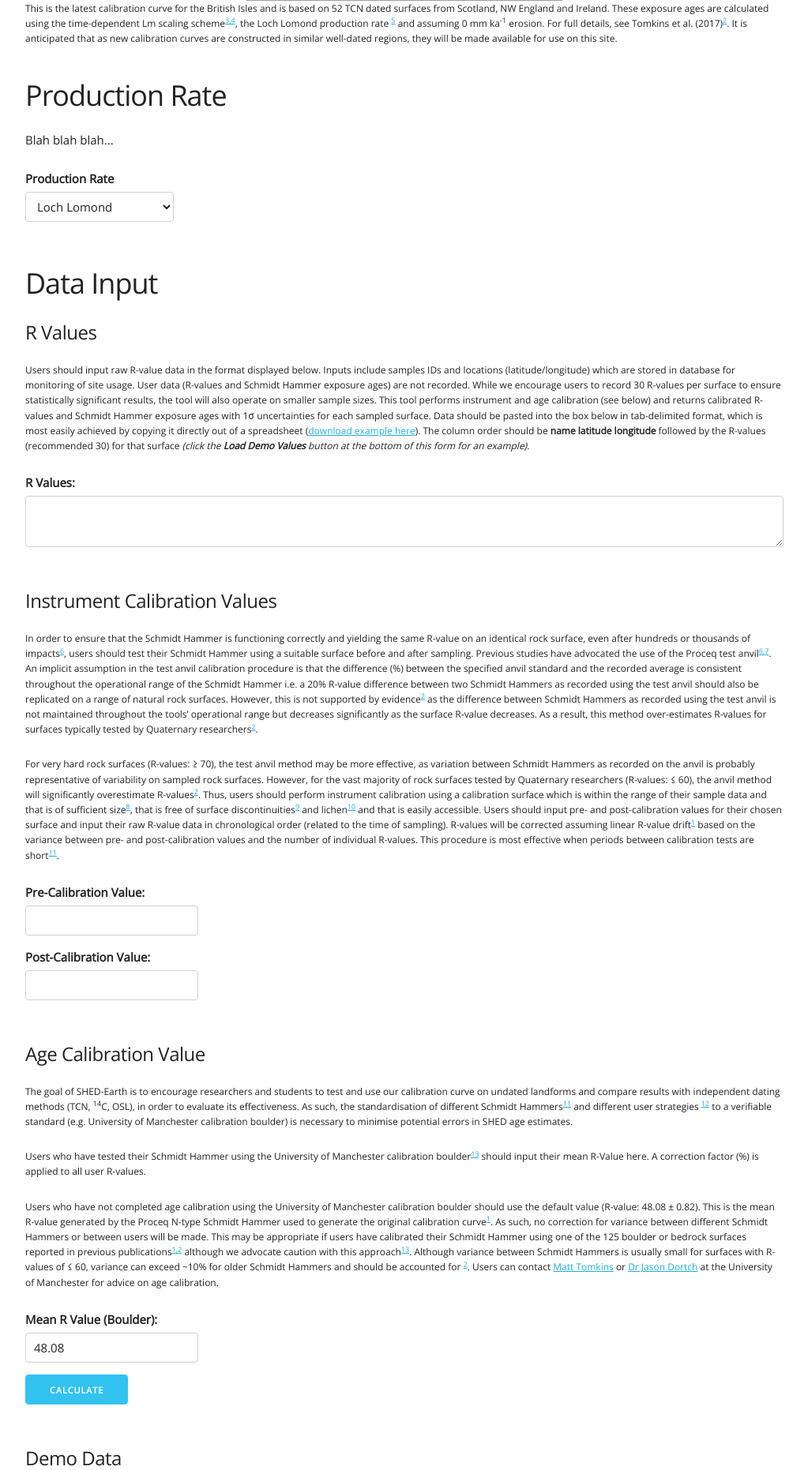
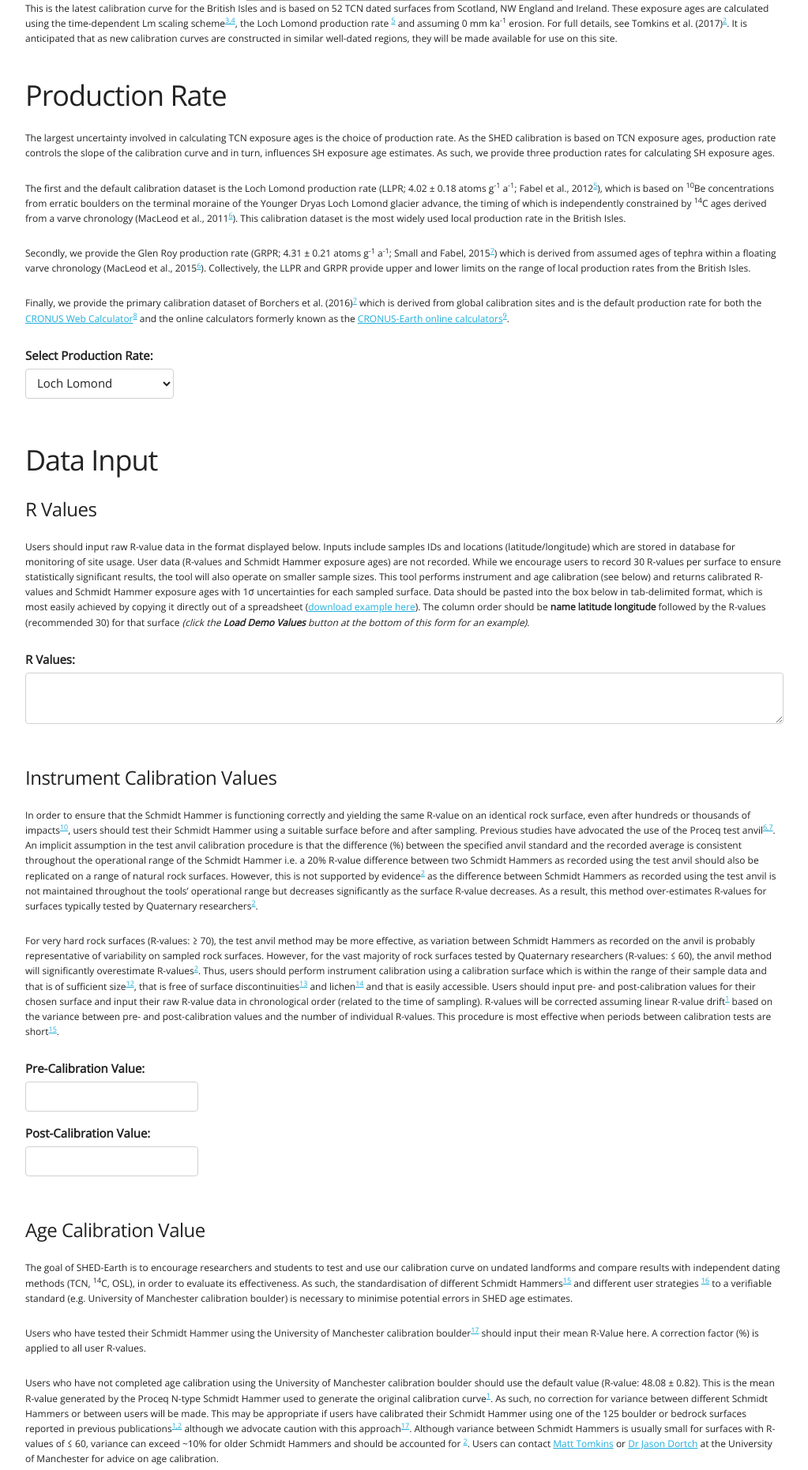
Before and after one commit to jonnyhuck/shed-earth, a Django app: page /shedcalc/ in a window 1280 px wide. Shown: the part 790-2652 px from the top of the page at 79% size, without its empty margins (128-1151 px from the left). Run offline with Django 3.2, Linux system fonts and the light colour scheme; grey boxes are pictures that could not be loaded.

Commit message:
added prod rate references etc, improved ref links

```diff
--- a/shedcalc/templates/shedcalc/index.html
+++ b/shedcalc/templates/shedcalc/index.html
@@ -115,7 +115,7 @@
 		This can be used to constrain the timing of past events, which permits a better
 		understanding of the links between climate and landscape evolution.</p>
 
-		<p>The approach is based upon a study by Tomkins et al. (2016)<sup><a href="#References">1</a></sup>,
+		<p>The approach is based upon a study by Tomkins et al. (2016)<sup><a href="#1">1</a></sup>,
 		in which a statistically significant relationship was observed between the exposure ages
 		<em>(derived from terrestrial cosmogenic nuclide dating)</em>, and Schmidt Hammer rebound
 		values (R-values) of 25 granitic surfaces from NW England and Scotland. These data indicate
@@ -125,7 +125,7 @@
 		to ages derived from terrestrial cosmogenic nuclide dating, but without the significant
 		expense that goes along with the use of such techniques, making it useful for researchers
 		and students alike. This dataset has recently been updated with 29 additional exposure ages from
-		across Scotland and Ireland<sup><a href="#References">2</a></sup> and is now applicable over
+		across Scotland and Ireland<sup><a href="#2">2</a></sup> and is now applicable over
 		the timescale 0.8 - 23.8 thousand years ago, almost the entirety of British-Irish Ice Sheet
 		retreat from its maximum extent.</p>
 
@@ -134,19 +134,41 @@
 
 		<small><p>This is the latest calibration curve for the British Isles and is based on 52
 		TCN dated surfaces from Scotland, NW England and Ireland.  These exposure ages are calculated using the time-dependent
-		Lm scaling scheme<sup><a href="#References">3,4</a></sup>, the Loch Lomond production rate
-		<sup><a href="#References">5</a></sup> and assuming 0 mm ka<sup>-1</sup> erosion. For full
-		details, see Tomkins et al. (2017)<sup><a href="#References">2</a></sup>. It is anticipated that as
+		Lm scaling scheme<sup><a href="#3">3,4</a></sup>, the Loch Lomond production rate
+		<sup><a href="#5">5</a></sup> and assuming 0 mm ka<sup>-1</sup> erosion. For full
+		details, see Tomkins et al. (2017)<sup><a href="#2">2</a></sup>. It is anticipated that as
 		new calibration curves are constructed in similar well-dated regions, they will be made
 		available for use on this site.</p></small>
 
 		<form action="{% url 'shedcalc:results' %}" method="post" onsubmit="return validateForm()">
 
 			<h3>Production Rate</h3>
-			<p>Blah blah blah...</p>
-			<label for='prodrate'>Production Rate</label>
+			<small><p>The largest uncertainty involved in calculating TCN exposure ages is
+			the choice of production rate. As the SHED calibration is based on TCN exposure ages,
+			production rate controls the slope of the calibration curve and in turn, influences SH
+			exposure age estimates. As such, we provide three production rates for calculating SH
+			exposure ages.</p>
+
+			<p>The first and the default calibration dataset is the Loch Lomond production
+			rate (LLPR; 4.02 ± 0.18 atoms g<sup>-1</sup> a<sup>-1</sup>; Fabel et al., 2012<sup><a href="#5">5</a></sup>),
+			which is based on <sup>10</sup>Be concentrations from erratic boulders on the terminal moraine of the Younger Dryas
+			Loch Lomond glacier advance, the timing of which is independently constrained by <sup>14</sup>C
+			ages derived from a varve chronology (MacLeod et al., 2011<sup><a href="#6">6</a></sup>). This calibration dataset
+			is the most widely used local production rate in the British Isles.</p>
+
+			<p>Secondly, we provide the Glen Roy production rate (GRPR; 4.31 ± 0.21 atoms g<sup>-1</sup> a<sup>-1</sup>;
+			Small and Fabel, 2015<sup><a href="#7">7</a></sup>) which is derived from assumed ages of tephra within a floating
+			varve chronology (MacLeod et al., 2015<sup><a href="#6">6</a></sup>). Collectively, the LLPR and GRPR provide upper
+			and lower limits on the range of local production rates from the British Isles.</p>
+
+			<p>Finally, we provide the primary calibration dataset of Borchers et al. (2016)<sup><a href="#7">7</a></sup>
+			which is derived from global calibration sites and is the default production rate
+			for both the <a href="http://cronus.cosmogenicnuclides.rocks/2.0/">CRONUS Web Calculator</a><sup><a href="#8">8</a></sup>
+			and the online calculators formerly known as the
+			<a href="http://hess.ess.washington.edu/math/">CRONUS-Earth online calculators</a><sup><a href="#9">9</a></sup>.</p></small>
+
+			<label for='prodrate'>Select Production Rate:</label>
 			<select id='prodrate' name='prodrate'>
-				<!-- NB: These values need to be reflected in views.py -->
 				<option value='0' default>Loch Lomond</option>
 				<option value='1'>Glen Roy</option>
 				<option value='2'>CRONUS-calc default</option>
@@ -176,36 +198,34 @@
 			<label for='tabdata'>R Values:</label>
 			<textarea id='tabdata' name='tabdata' class='u-full-width' ></textarea><br/>
 
-
-
 			<h5>Instrument Calibration Values</h5>
 			<small><p>In order to ensure that the Schmidt Hammer is functioning correctly and
 			yielding the same R-value on an identical rock surface, even after hundreds or
-			thousands of impacts<sup><a href="#References">6</a></sup>, users should test their Schmidt Hammer using a suitable
+			thousands of impacts<sup><a href="#10">10</a></sup>, users should test their Schmidt Hammer using a suitable
 			surface before and after sampling. Previous studies have advocated the use of the Proceq
-			test anvil<sup><a href="#References">6,7</a></sup>. An implicit assumption in the test anvil calibration procedure is
+			test anvil<sup><a href="#6">6,7</a></sup>. An implicit assumption in the test anvil calibration procedure is
 			that the difference (%) between the specified anvil standard and the recorded average
 			is consistent throughout the operational range of the Schmidt Hammer i.e. a 20% R-value
 			difference between two Schmidt Hammers as recorded using the test anvil should also be
-			replicated on a range of natural rock surfaces. However, this is not supported by evidence<sup><a href="#References">2</a></sup>
+			replicated on a range of natural rock surfaces. However, this is not supported by evidence<sup><a href="#2">2</a></sup>
 			as the difference between Schmidt Hammers as recorded using the test anvil is not maintained
 			throughout the tools’ operational range but decreases significantly as the surface
 			R-value decreases. As a result, this method over-estimates R-values for surfaces typically
-			tested by Quaternary researchers<sup><a href="#References">2</a></sup>.</p>
+			tested by Quaternary researchers<sup><a href="#2">2</a></sup>.</p>
 
 			<p>For very hard rock surfaces (R-values: ≥ 70), the test
 			anvil method may be more effective, as variation between Schmidt Hammers as recorded on
 			the anvil is probably representative of variability on sampled rock surfaces. However,
 			for the vast majority of rock surfaces tested by Quaternary researchers (R-values: ≤ 60),
-			the anvil method will significantly overestimate R-values<sup><a href="#References">2</a></sup>. Thus, users should perform
+			the anvil method will significantly overestimate R-values<sup><a href="#2">2</a></sup>. Thus, users should perform
 			instrument calibration using a calibration surface which is within the range of their
-			sample data and that is of sufficient size<sup><a href="#References">8</a></sup>,
-			that is free of surface discontinuities<sup><a href="#References">9</a></sup>
-			and lichen<sup><a href="#References">10</a></sup> and that is easily accessible. Users should input pre- and post-calibration
+			sample data and that is of sufficient size<sup><a href="#12">12</a></sup>,
+			that is free of surface discontinuities<sup><a href="#13">13</a></sup>
+			and lichen<sup><a href="#14">14</a></sup> and that is easily accessible. Users should input pre- and post-calibration
 			values for their chosen surface and input their raw R-value data in chronological order
 			(related to the time of sampling). R-values will be corrected assuming linear R-value
-			drift<sup><a href="#References">1</a></sup> based on the variance between pre- and post-calibration values and the number
-			of individual R-values. This procedure is most effective when periods between calibration tests are short<sup><a href="#References">11</a></sup>.
+			drift<sup><a href="#1">1</a></sup> based on the variance between pre- and post-calibration values and the number
+			of individual R-values. This procedure is most effective when periods between calibration tests are short<sup><a href="#15">15</a></sup>.
 			</p></small>
 
 			<label for='before'>Pre-Calibration Value:</label>
@@ -218,25 +238,25 @@
 			<small><p>The goal of SHED-Earth is to encourage researchers and students to test
 			and use our calibration curve on undated landforms and compare results with independent
 			dating methods (TCN, <sup>14</sup>C, OSL), in order to evaluate its effectiveness. As such, the standardisation
-			of different Schmidt Hammers<sup><a href="#References">11</a></sup> and different user strategies
-			<sup><a href="#References">12</a></sup> to a verifiable standard (e.g. University of Manchester calibration boulder)
+			of different Schmidt Hammers<sup><a href="#15">15</a></sup> and different user strategies
+			<sup><a href="#16">16</a></sup> to a verifiable standard (e.g. University of Manchester calibration boulder)
 			is necessary to minimise potential errors in SHED age estimates.</p>
 
 			<p>Users who have tested their Schmidt Hammer using the University of Manchester
-			calibration boulder<sup><a href="#References">13</a></sup> should input their mean R-Value here. A correction factor (%)
+			calibration boulder<sup><a href="#17">17</a></sup> should input their mean R-Value here. A correction factor (%)
 			is applied to all user R-values.</p>
 
 			<p>Users who have not completed age calibration using the University of Manchester
 			calibration boulder should use the default value (R-value: 48.08 ± 0.82). This is the
 			mean R-value generated by the Proceq N-type Schmidt Hammer used to generate the original
-			calibration curve<sup><a href="#References">1</a></sup>. As such, no correction for variance between different Schmidt
+			calibration curve<sup><a href="#1">1</a></sup>. As such, no correction for variance between different Schmidt
 			Hammers or between users will be made. This may be appropriate if users have calibrated
 			their Schmidt Hammer using one of the 125 boulder or bedrock surfaces reported in
-			previous publications<sup><a href="#References">1,2</a></sup> although we advocate
-			caution with this approach<sup><a href="#References">13</a></sup>. Although
+			previous publications<sup><a href="#1">1,2</a></sup> although we advocate
+			caution with this approach<sup><a href="#17">17</a></sup>. Although
 			variance between Schmidt Hammers is usually small for surfaces with R-values of ≤ 60,
 			variance can exceed ~10% for older Schmidt Hammers and should be accounted for
-			<sup><a href="#References">2</a></sup>. Users can contact
+			<sup><a href="#2">2</a></sup>. Users can contact
 			<script type="text/javascript" language="javascript">
 				<!--
 				// Email obfuscator script 2.1 by Tim Williams, University of Arizona
@@ -306,21 +326,25 @@
 		<h5>Source Code</h5>
 		<p>The source code for this website is available on <a href="https://github.com/jonnyhuck/shed-earth">GitHub</a>.</p>
 
-		<h5 id="References">References</h5>
+		<h5>References</h5>
 		<ol>
-			<li><a href="https://doi.org/10.1016/j.quageo.2016.02.002">Tomkins, M. D., Dortch, J. M., & Hughes, P. D. (2016). Schmidt Hammer exposure dating (SHED): Establishment and implications for the retreat of the last British Ice Sheet. Quaternary Geochronology, 33, 46–60.</a></li>
-			<li>Tomkins, M. D., Huck, J. J., Dortch, J. M., Hughes P. D., Kirkbride, M. & Barr, I. (2017) Schmidt Hammer exposure dating (SHED): Calibration procedures, new exposure age data and an online calculator, in. prep.</li>
-			<li><a href="https://doi.org/10.1016/0012-821X(91)90220-C">Lal, D. (1991). Cosmic ray labeling of erosion surfaces: in situ nuclide production rates and erosion models. Earth and Planetary Science Letters, 104(2-4), 424-439.</a></li>
-			<li><a href="http://dx.doi.org/10.1029/2000JB900181">Stone, J. O. (2000). Air pressure and cosmogenic isotope production. Journal of Geophysical Research: Solid Earth, 105(B10), 23753-23759.</a></li>
-			<li><a href="https://doi.org/10.1016/j.quascirev.2012.09.002">Fabel, D., Ballantyne, C. K., & Xu, S. (2012). Trimlines, blockfields, mountain-top erratics and the vertical dimensions of the last British–Irish Ice Sheet in NW Scotland. Quaternary Science Reviews, 55, 91-102.</a></li>
-			<li><a href="https://doi.org/10.1016/j.quageo.2016.08.009">Winkler, S., & Matthews, J. A. (2016). Inappropriate instrument calibration for Schmidt-hammer exposure-age dating (SHD) – A comment on Dortch et al., Quaternary Geochronology 35 (2016), 67–68. Quaternary Geochronology, 36, 102–103.</a></li>
-			<li><a href="https://www.proceq.com/compare/schmidt-rebound-hammers">Testing anvil Euro "N/NR/ND/L/LR/LD" (310 09 040).</a></li>
-			<li><a href="https://doi.org/10.1002/esp.402">Sumner, P., & Nel, W. (2002). The effect of rock moisture on Schmidt hammer rebound: Tests on rock samples from Marion Island and South Africa. Earth Surface Processes and Landforms, 27(10), 1137–1142.</a></li>
-			<li><a href="https://doi.org/10.1002/esp.3290080311">Williams, R. B. G., & Robinson, D. A. (1983). The effect of surface texture on the determination of the surface hardness of rock using the schmidt hammer. Earth Surface Processes and Landforms, 8(3), 289–292.</a></li>
-			<li><a href="https://doi.org/10.1111/j.1468-0459.2008.00346.x">Matthews, J. A., & Owen, G. (2008). Endolithic lichens, rapid biological weathering and schmidt hammer r-values on recently exposed rock surfaces: Storbreen glacier foreland, jotunheimen, Norway. Geografiska Annaler, Series A: Physical Geography, 90(4), 287–297.</a></li>
-			<li>McCarroll, D. (1987). The Schmidt hammer in geomorphology: five sources of instrument error. Br. Geomorphol. Res. Group Tech. Bull., 36, 16–27.</li>
-			<li><a href="https://doi.org/10.1002/esp.2040">Viles, H., Goudie, A., Grab, S., & Lalley, J. (2011). The use of the Schmidt Hammer and Equotip for rock hardness assessment in geomorphology and heritage science: A comparative analysis. Earth Surface Processes and Landforms, 36(3), 320–333.</a></li>
-			<li><a href="https://doi.org/10.1016/j.quageo.2016.06.001">Dortch, J. M., Hughes, P. D., & Tomkins, M. D. (2016). Schmidt hammer exposure dating (SHED): Calibration boulder of Tomkins et al. (2016). Quaternary Geochronology, 35, 67–68.</a></li>
+			<div id="1"><li><a href="https://doi.org/10.1016/j.quageo.2016.02.002">Tomkins, M. D., Dortch, J. M., & Hughes, P. D. (2016). Schmidt Hammer exposure dating (SHED): Establishment and implications for the retreat of the last British Ice Sheet. Quaternary Geochronology, 33, 46–60.</a></li></div>
+			<div id="2"><li>Tomkins, M. D., Huck, J. J., Dortch, J. M., Hughes P. D., Kirkbride, M. & Barr, I. (2017) Schmidt Hammer exposure dating (SHED): Calibration procedures, new exposure age data and an online calculator, in. prep.</li></div>
+			<div id="3"><li><a href="https://doi.org/10.1016/0012-821X(91)90220-C">Lal, D. (1991). Cosmic ray labeling of erosion surfaces: in situ nuclide production rates and erosion models. Earth and Planetary Science Letters, 104(2-4), 424-439.</a></li></div>
+			<div id="4"><li><a href="http://dx.doi.org/10.1029/2000JB900181">Stone, J. O. (2000). Air pressure and cosmogenic isotope production. Journal of Geophysical Research: Solid Earth, 105(B10), 23753-23759.</a></li></div>
+			<div id="5"><li><a href="https://doi.org/10.1016/j.quascirev.2012.09.002">Fabel, D., Ballantyne, C. K., & Xu, S. (2012). Trimlines, blockfields, mountain-top erratics and the vertical dimensions of the last British–Irish Ice Sheet in NW Scotland. Quaternary Science Reviews, 55, 91-102.</a></li></div>
+			<div id="6"><li><a href="https://doi.org/10.1016/j.gloplacha.2010.07.006">MacLeod, A., Palmer, A., Lowe, J., Rose, J., Bryant, C., Merritt, J., 2011. Timing of glacier response to Younger Dryas climatic cooling in Scotland. Glob. Planet. Change 79, 264–274.</a></li></div>
+			<div id="7"><li><a href="https://doi.org/10.1002/jqs.2804">Small, D., Fabel, D., 2015. A Lateglacial 10Be production rate from glacial lake shorelines in Scotland. J. Quat. Sci. 30, 509–513.</a></li></div>
+			<div id="8"><li><a href="https://doi.org/10.1016/j.quageo.2015.03.010">MacLeod, A., Matthews, I.P., Lowe, J.J., Palmer, A.P., Albert, P.G., 2015. A second tephra isochron for the Younger Dryas period in northern Europe: The Abernethy Tephra. Quat. Geochronol. 28, 1–11.</a></li></div>
+			<div id="9"><li>Borchers, B., Marrero, S., Balco, G., Caffee, M., Goehring, B., Lifton, N., ... & Stone, J., 2016. Geological calibration of spallation production rates in the CRONUS-Earth project. Quaternary Geochronology, 31, 188-198.</li></div>
+			<div id="10"><li><a href="https://doi.org/10.1016/j.quageo.2016.08.009">Winkler, S., & Matthews, J. A. (2016). Inappropriate instrument calibration for Schmidt-hammer exposure-age dating (SHD) – A comment on Dortch et al., Quaternary Geochronology 35 (2016), 67–68. Quaternary Geochronology, 36, 102–103.</a></li></div>
+			<div id="11"><li><a href="https://www.proceq.com/compare/schmidt-rebound-hammers">Testing anvil Euro "N/NR/ND/L/LR/LD" (310 09 040).</a></li></div>
+			<div id="12"><li><a href="https://doi.org/10.1002/esp.402">Sumner, P., & Nel, W. (2002). The effect of rock moisture on Schmidt hammer rebound: Tests on rock samples from Marion Island and South Africa. Earth Surface Processes and Landforms, 27(10), 1137–1142.</a></li></div>
+			<div id="13"><li><a href="https://doi.org/10.1002/esp.3290080311">Williams, R. B. G., & Robinson, D. A. (1983). The effect of surface texture on the determination of the surface hardness of rock using the schmidt hammer. Earth Surface Processes and Landforms, 8(3), 289–292.</a></li></div>
+			<div id="14"><li><a href="https://doi.org/10.1111/j.1468-0459.2008.00346.x">Matthews, J. A., & Owen, G. (2008). Endolithic lichens, rapid biological weathering and schmidt hammer r-values on recently exposed rock surfaces: Storbreen glacier foreland, jotunheimen, Norway. Geografiska Annaler, Series A: Physical Geography, 90(4), 287–297.</a></li></div>
+			<div id="15"><li>McCarroll, D. (1987). The Schmidt hammer in geomorphology: five sources of instrument error. Br. Geomorphol. Res. Group Tech. Bull., 36, 16–27.</li></div>
+			<div id="16"><li><a href="https://doi.org/10.1002/esp.2040">Viles, H., Goudie, A., Grab, S., & Lalley, J. (2011). The use of the Schmidt Hammer and Equotip for rock hardness assessment in geomorphology and heritage science: A comparative analysis. Earth Surface Processes and Landforms, 36(3), 320–333.</a></li></div>
+			<div id="17"><li><a href="https://doi.org/10.1016/j.quageo.2016.06.001">Dortch, J. M., Hughes, P. D., & Tomkins, M. D. (2016). Schmidt hammer exposure dating (SHED): Calibration boulder of Tomkins et al. (2016). Quaternary Geochronology, 35, 67–68.</a></li></div>
 		</ol>
 	</div>
 </div>
```
Also changed, not shown: shedcalc/templates/shedcalc/results.html (+14 -14 lines).
